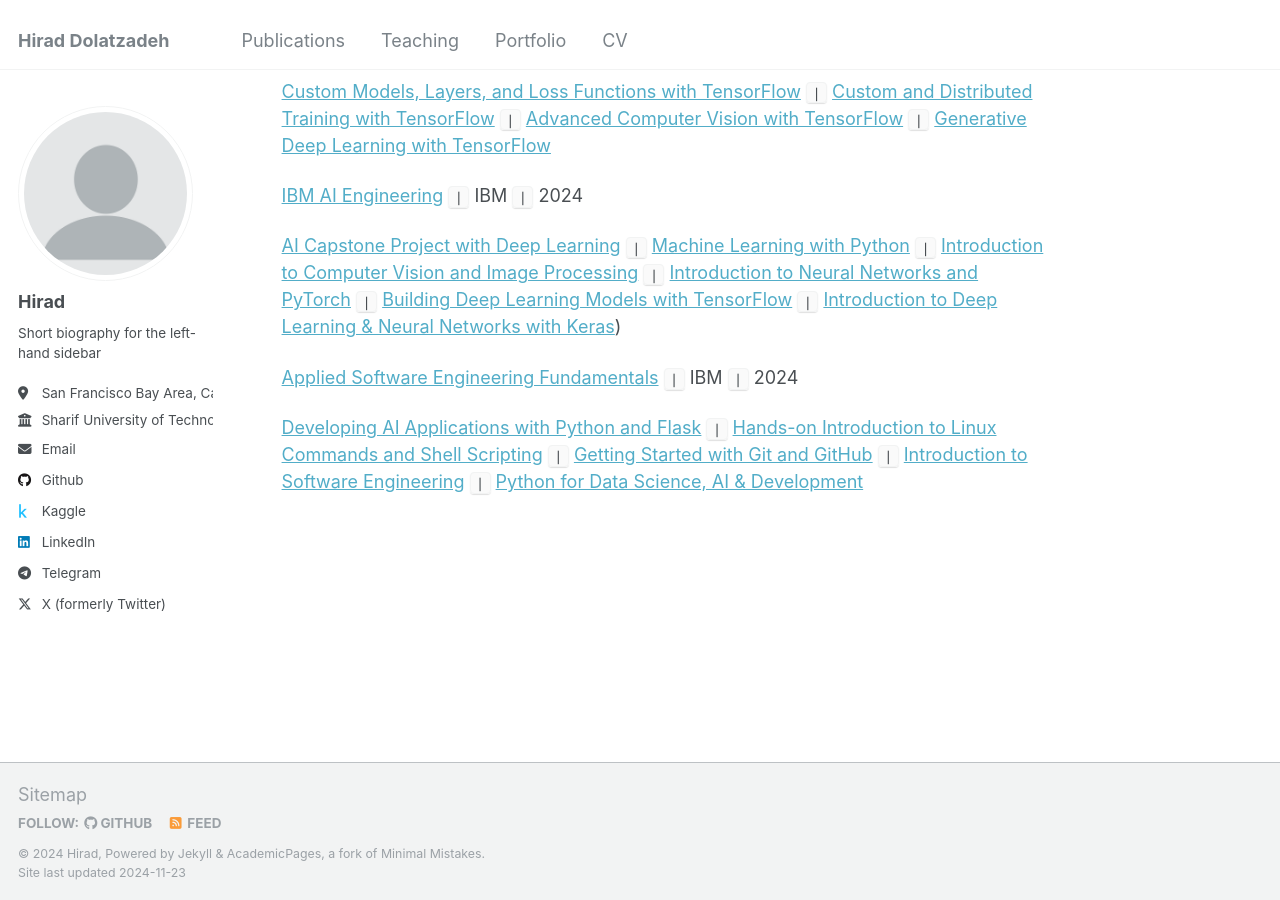
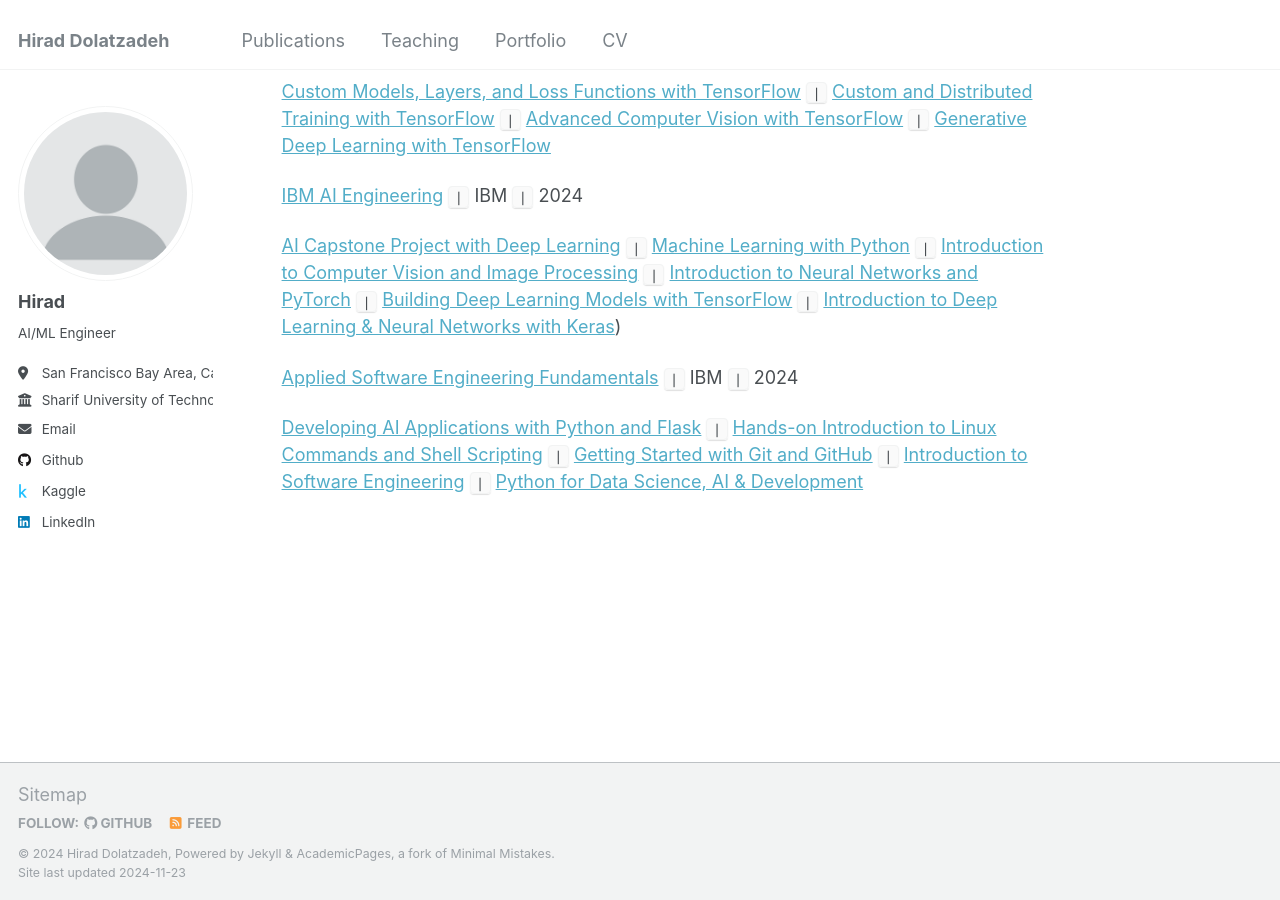
Before and after one commit to hiraddlz/hiraddlz.github.io, a Jekyll site: the page built from _pages/about.md, in a window 1280 px wide and 900 px high, scrolled down 3508 px. Built offline with Jekyll 4.4.1, drawn with Linux system fonts in a browser that asks for light colours.

Commit message:
Update _config.yml

```diff
--- a/_config.yml
+++ b/_config.yml
@@ -10,7 +10,7 @@
 locale                   : "en-US"
 title                    : "Hirad Dolatzadeh"
 title_separator          : "-"
-name                     : &name "Hirad"
+name                     : &name "Hirad Dolatzadeh"
 description              : &description "personal description"
 url                      : https://hiraddlz.github.io # the base hostname & protocol for your site e.g. "https://[your GitHub username].github.io"
 baseurl                  : "" # the subpath of your site, e.g. "/blog"
@@ -24,7 +24,7 @@ author:
   avatar           : "profile.png"
   name             : "Hirad"
   pronouns         : # example: "she/her"
-  bio              : "Short biography for the left-hand sidebar"
+  bio              : "AI/ML Engineer"
   location         : "San Francisco Bay Area, Ca"
   employer         : "Sharif University of Technology"
   uri              : # URL
@@ -64,9 +64,9 @@ author:
   pinterest        : # Username
   soundcloud       : # Username
   steam            : # Username
-  telegram         : "t.me/hirad_d73"
+  telegram         : # "t.me/hirad_d73"
   tumblr           : # Username
-  twitter          : "h1r4d"
+  twitter          : # "h1r4d"
   vine             : # Username
   weibo            : # Username
   wikipedia        : # Username
```
